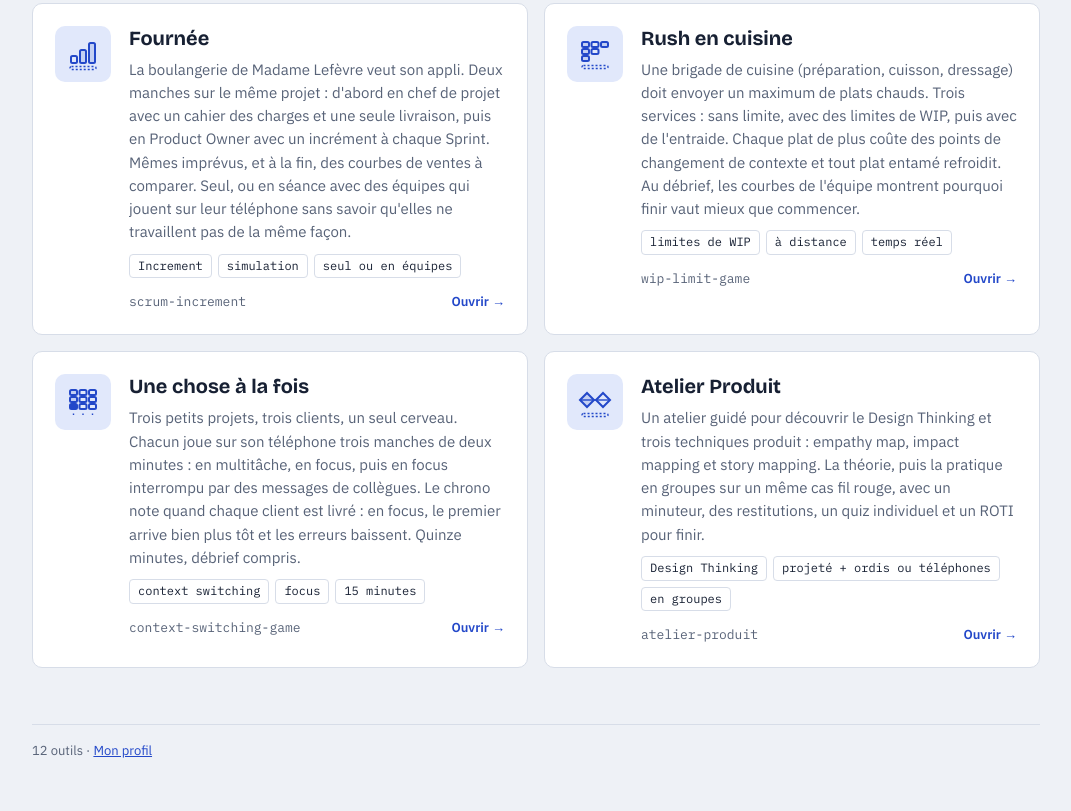
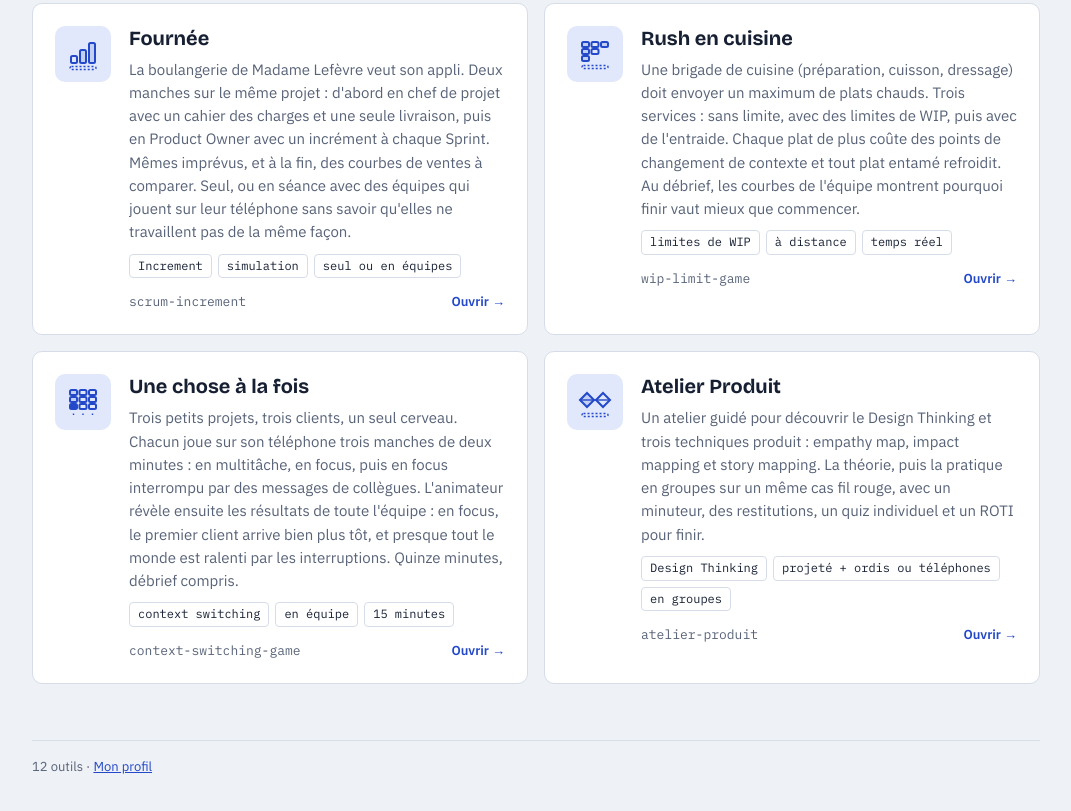
Before and after one commit to agileroy/agileroy.github.io, a plain HTML site: page outils/index.html in a window 1280 px wide. Shown: the part 1977-2788 px from the top of the page, without its empty margins (104-1175 px from the left). Drawn offline with nearby package versions, Linux system fonts and the light colour scheme.

Commit message:
Boîte à outils : « Une chose à la fois » se joue en équipe
Co-Authored-By: Claude Opus 5.5 <noreply@anthropic.com>
Claude-Session: https://claude.ai/code/session_01Kb5KtsG3f7MymoT2JBkQFL

```diff
--- a/outils/index.html
+++ b/outils/index.html
@@ -440,8 +440,8 @@ footer { color: var(--muted); font-size: 13px; border-top: 1px solid var(--line)
         </div>
         <div class="body">
           <h3>Une chose à la fois</h3>
-          <p>Trois petits projets, trois clients, un seul cerveau. Chacun joue sur son téléphone trois manches de deux minutes : en multitâche, en focus, puis en focus interrompu par des messages de collègues. Le chrono note quand chaque client est livré : en focus, le premier arrive bien plus tôt et les erreurs baissent. Quinze minutes, débrief compris.</p>
-          <div class="chips"><span class="chip">context switching</span><span class="chip">focus</span><span class="chip">15 minutes</span></div>
+          <p>Trois petits projets, trois clients, un seul cerveau. Chacun joue sur son téléphone trois manches de deux minutes : en multitâche, en focus, puis en focus interrompu par des messages de collègues. L'animateur révèle ensuite les résultats de toute l'équipe : en focus, le premier client arrive bien plus tôt, et presque tout le monde est ralenti par les interruptions. Quinze minutes, débrief compris.</p>
+          <div class="chips"><span class="chip">context switching</span><span class="chip">en équipe</span><span class="chip">15 minutes</span></div>
           <div class="go"><span class="url">context-switching-game</span><span class="cta">Ouvrir <span>→</span></span></div>
         </div>
       </a>
```
